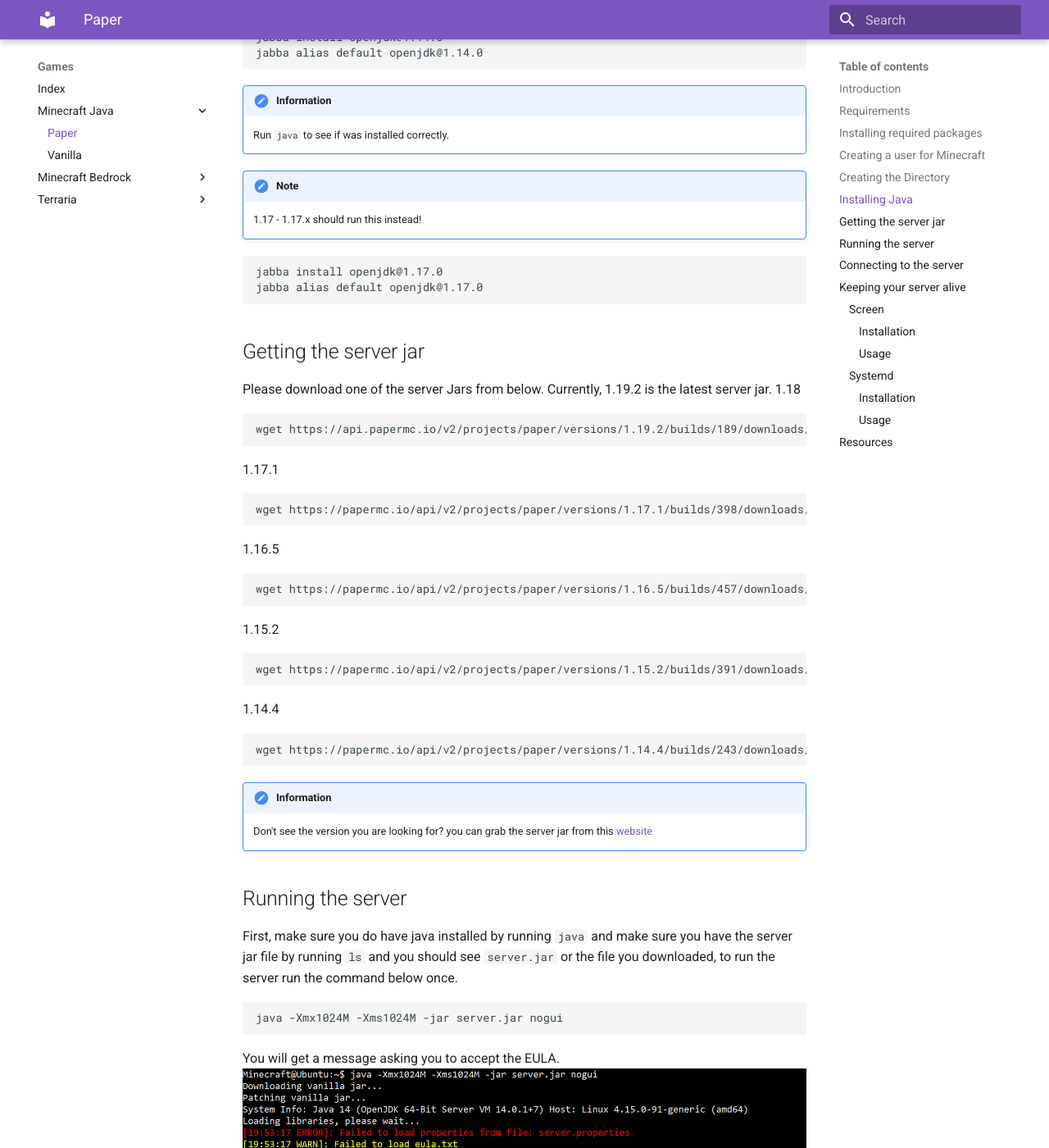
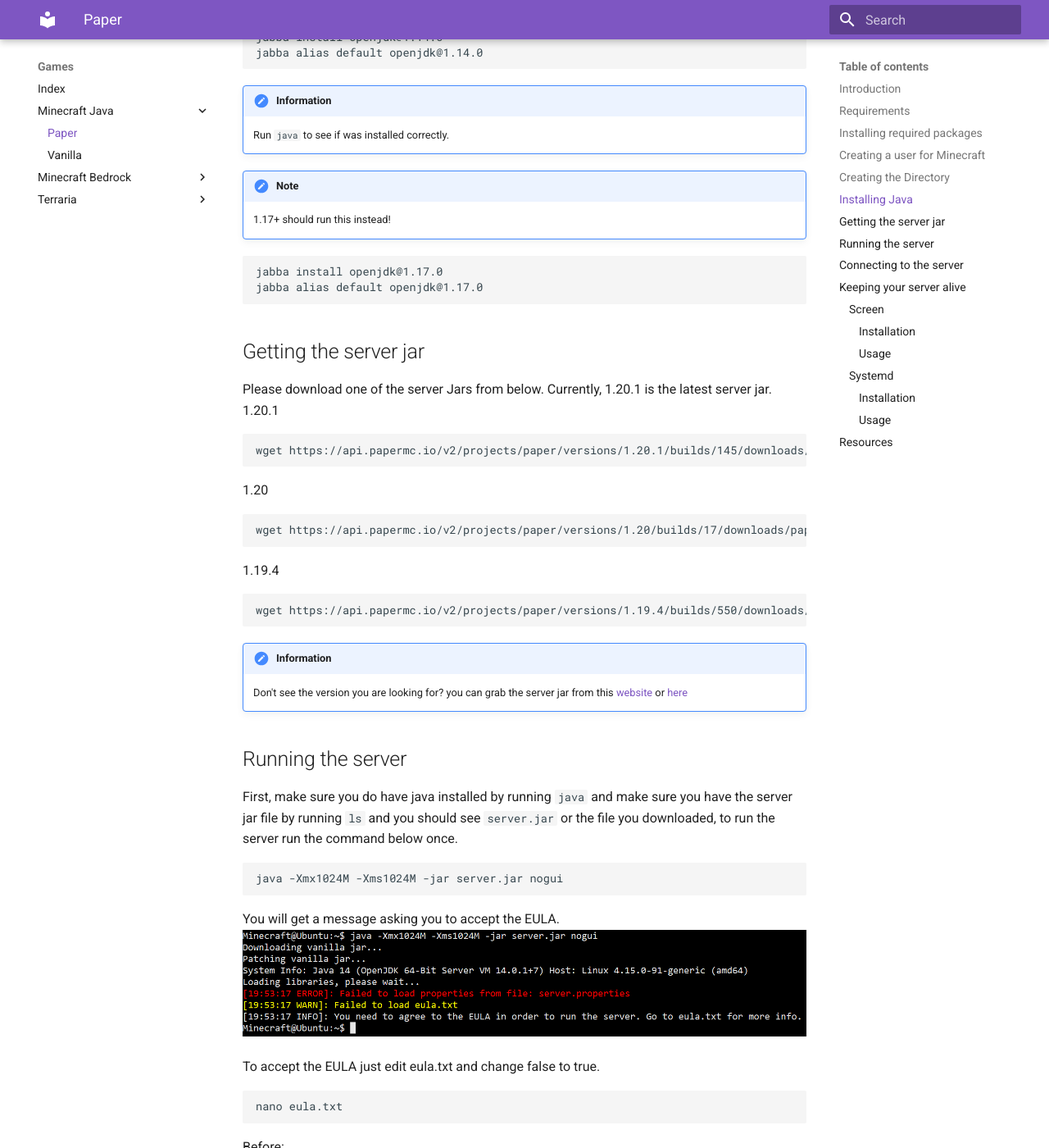
Before and after one commit to GalaxyGate/guides, an MkDocs documentation site: the page built from docs/games/minecraft/java/paper.md, in a window 1280 px wide and 1400 px high, scrolled down 1976 px. Shown: the whole window at 82% size. Built offline with MkDocs 1.6.1 and Material for MkDocs 9.7.7, drawn with Linux system fonts in a browser that asks for light colours.

````diff
--- a/docs/games/minecraft/java/paper.md
+++ b/docs/games/minecraft/java/paper.md
@@ -52,35 +52,27 @@ jabba alias default openjdk@1.14.0
 !!! Information
     Run `java` to see if was installed correctly.
 !!! Note
-    1.17 - 1.17.x should run this instead!
+    1.17+ should run this instead!
 ```
 jabba install openjdk@1.17.0
 jabba alias default openjdk@1.17.0
 ```
 ## Getting the server jar
-Please download one of the server Jars from below. Currently, 1.19.2 is the latest server jar.
-1.18
+Please download one of the server Jars from below. Currently, 1.20.1 is the latest server jar.
+1.20.1
 ```
-wget https://api.papermc.io/v2/projects/paper/versions/1.19.2/builds/189/downloads/paper-1.19.2-189.jar -O server.jar
+wget https://api.papermc.io/v2/projects/paper/versions/1.20.1/builds/145/downloads/paper-1.20.1-145.jar -O server.jar
 ```
-1.17.1
+1.20
 ```
-wget https://papermc.io/api/v2/projects/paper/versions/1.17.1/builds/398/downloads/paper-1.17.1-398.jar -O server.jar
+wget https://api.papermc.io/v2/projects/paper/versions/1.20/builds/17/downloads/paper-1.20-17.jar -O server.jar
 ```
-1.16.5
+1.19.4
 ```
-wget https://papermc.io/api/v2/projects/paper/versions/1.16.5/builds/457/downloads/paper-1.16.5-457.jar -O server.jar
-```
-1.15.2
-```
-wget https://papermc.io/api/v2/projects/paper/versions/1.15.2/builds/391/downloads/paper-1.15.2-391.jar -O server.jar
-```
-1.14.4
-```
-wget https://papermc.io/api/v2/projects/paper/versions/1.14.4/builds/243/downloads/paper-1.14.4-243.jar -O server.jar
+wget https://api.papermc.io/v2/projects/paper/versions/1.19.4/builds/550/downloads/paper-1.19.4-550.jar -O server.jar
 ```
 !!! information
-    Don't see the version you are looking for? you can grab the server jar from this [website](https://papermc.io/legacy)
+    Don't see the version you are looking for? you can grab the server jar from this [website](https://papermc.io/legacy) or [here](https://papermc.io/downloads/all)
 
 ## Running the server
 First, make sure you do have java installed by running `java` and make sure you have the server jar file by running `ls` and you should see `server.jar` or the file you downloaded, to run the server run the command below once.
````
Also changed, not shown: README.md (+1 -1 lines), docs/games/minecraft/bedrock/bedrock.md (+1 -1 lines), docs/games/minecraft/java/vanilla.md (+9 -9 lines), docs/games/terraria/pc.md (+1 -1 lines), docs/index.md (+2 -0 lines), mkdocs.yml (line endings or trailing spaces).
